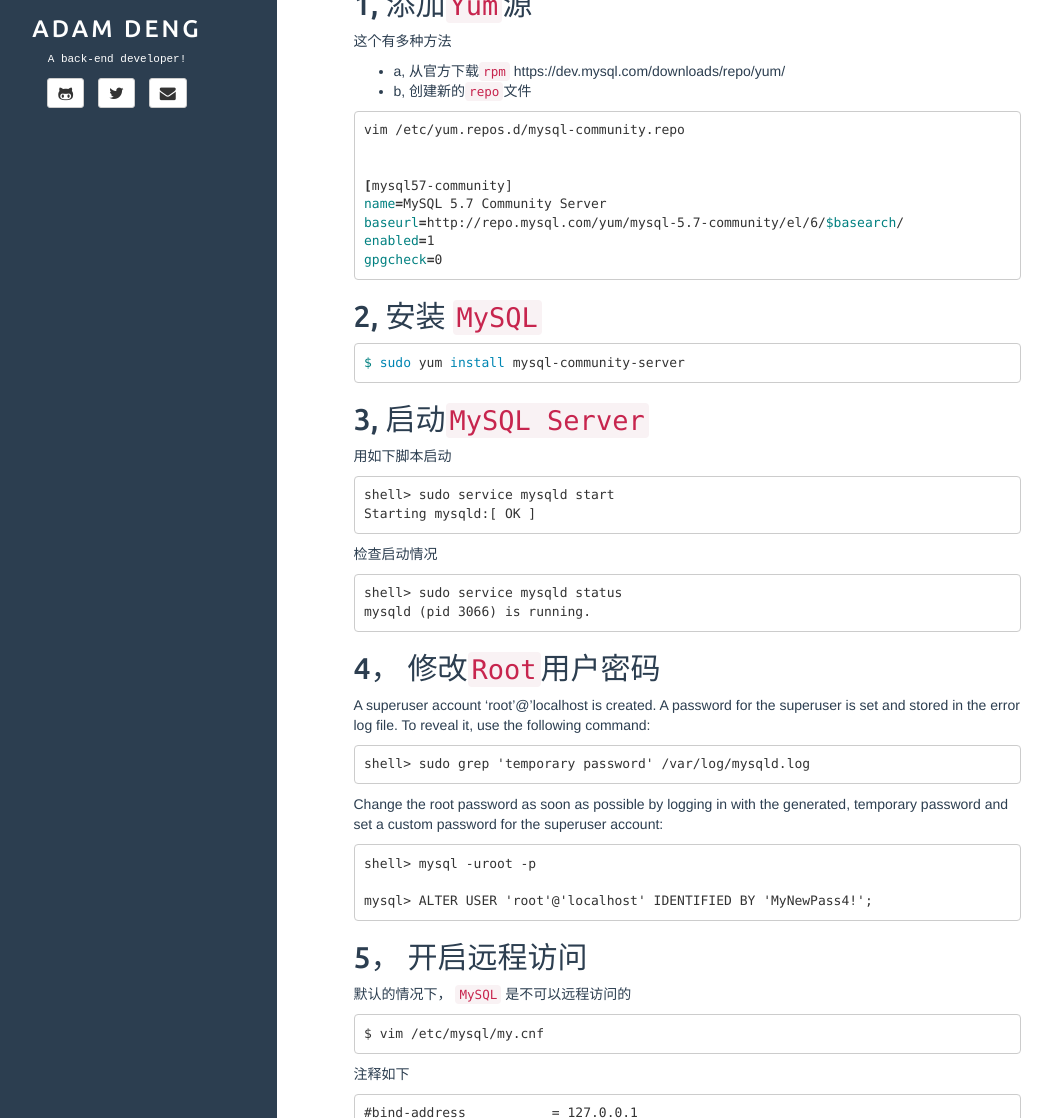
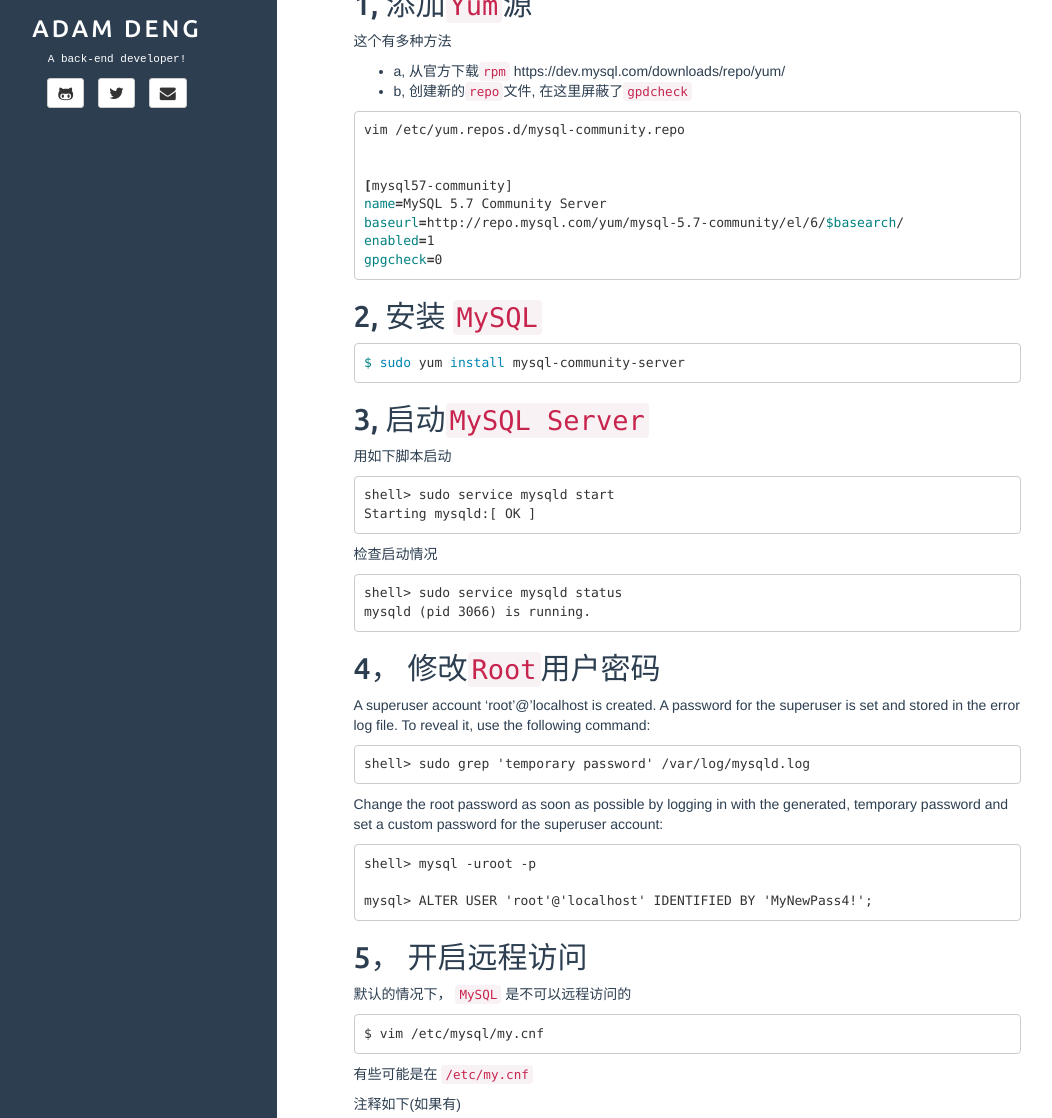
Before and after one commit to cbfmai/java-tutorial, a Jekyll site: the page built from _posts/2017-03-13-Installing-MySQL-on-CentOS.md, in a window 1280 px wide and 1400 px high, cut to the strip 282-1400 px from the top of the window. Shown: the whole strip, without its empty margins (43-1095 px from the left). Built offline with Jekyll 4.4.1, drawn with Linux system fonts in a browser that asks for light colours.

Commit message:
修正某些小错误

````diff
--- a/_posts/2017-03-13-Installing-MySQL-on-CentOS.md
+++ b/_posts/2017-03-13-Installing-MySQL-on-CentOS.md
@@ -15,7 +15,7 @@ MySQL provides a Yum-style software repository for the following Linux distribut
 ## 1, 添加`Yum`源
 这个有多种方法
 * a, 从官方下载`rpm` https://dev.mysql.com/downloads/repo/yum/
-* b, 创建新的`repo`文件
+* b, 创建新的`repo`文件, 在这里屏蔽了`gpdcheck`
 
 ```sh
 vim /etc/yum.repos.d/mysql-community.repo
@@ -74,7 +74,10 @@ mysql> ALTER USER 'root'@'localhost' IDENTIFIED BY 'MyNewPass4!';
 $ vim /etc/mysql/my.cnf
 ```
 
-注释如下
+有些可能是在 `/etc/my.cnf`
+
+
+注释如下(如果有)
 ```
 #bind-address           = 127.0.0.1
 #skip-networking
````
